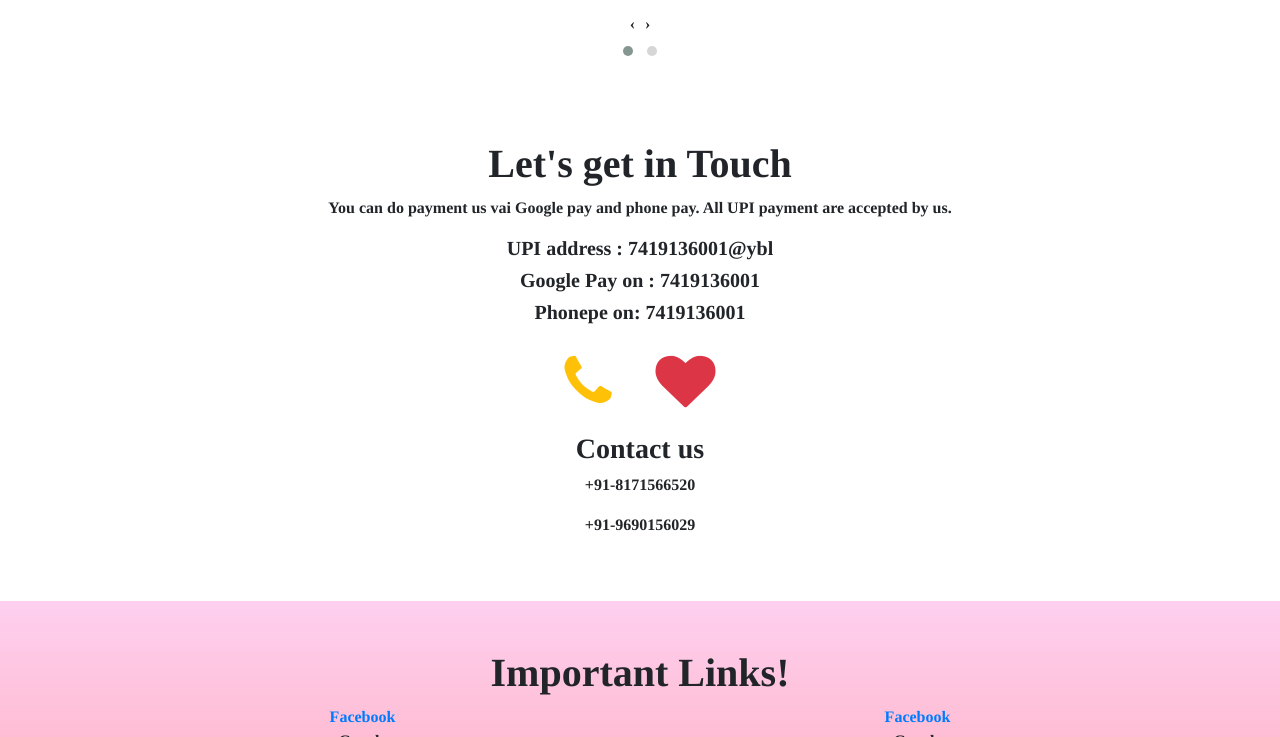
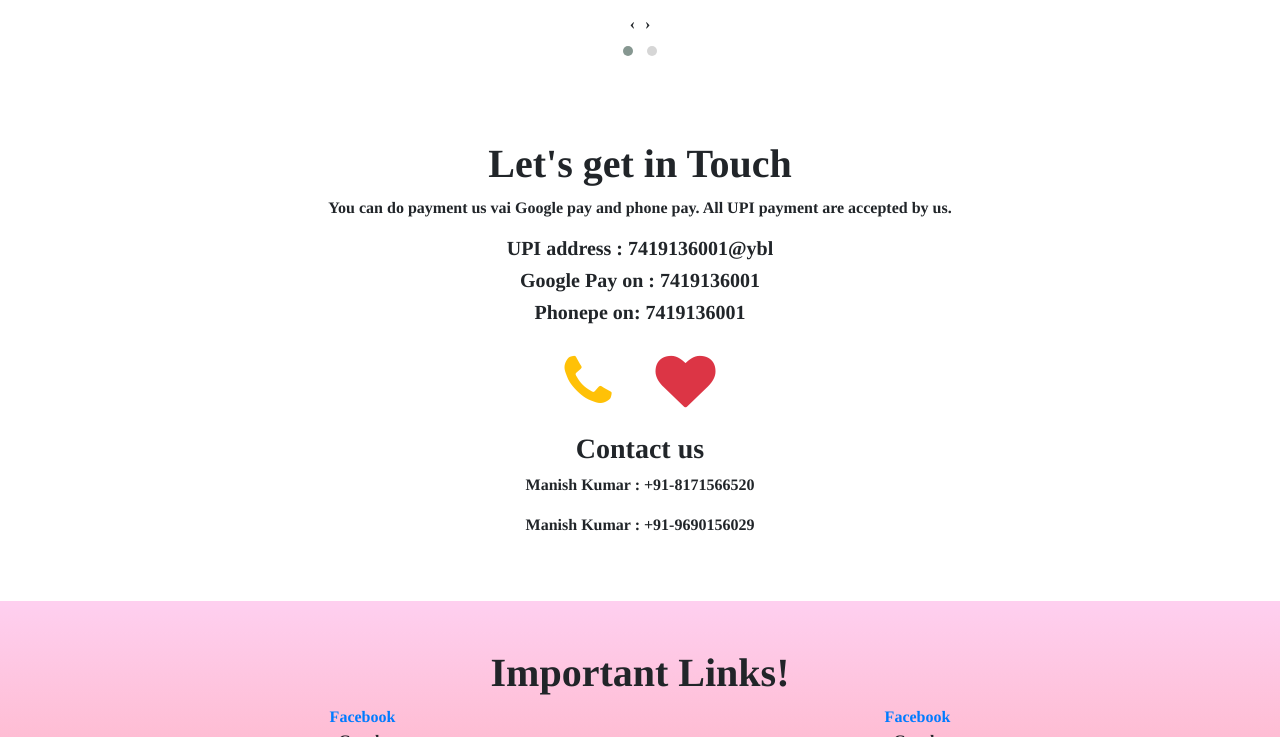
Before and after one commit to anshusony12/bharatjwellers.github.io, a plain HTML site: page index.html in a window 1280 px wide. Shown: the part 2125-2862 px from the top of the page. Drawn offline with nearby package versions, Linux system fonts and the light colour scheme.

Commit message:
third commit

```diff
--- a/index.html
+++ b/index.html
@@ -229,8 +229,8 @@
             <i class="fa fa-phone myicon text-warning"></i>
             <i class="fa fa-heart myicon text-danger"></i>
             <h3>Contact us</h3>
-            <p>+91-8171566520</p>
-            <p>+91-9690156029</p>
+            <p>Manish Kumar : +91-8171566520</p>
+            <p>Manish Kumar : +91-9690156029</p>
         </div>
     </section>
     <!-- end of contact section -->
```
